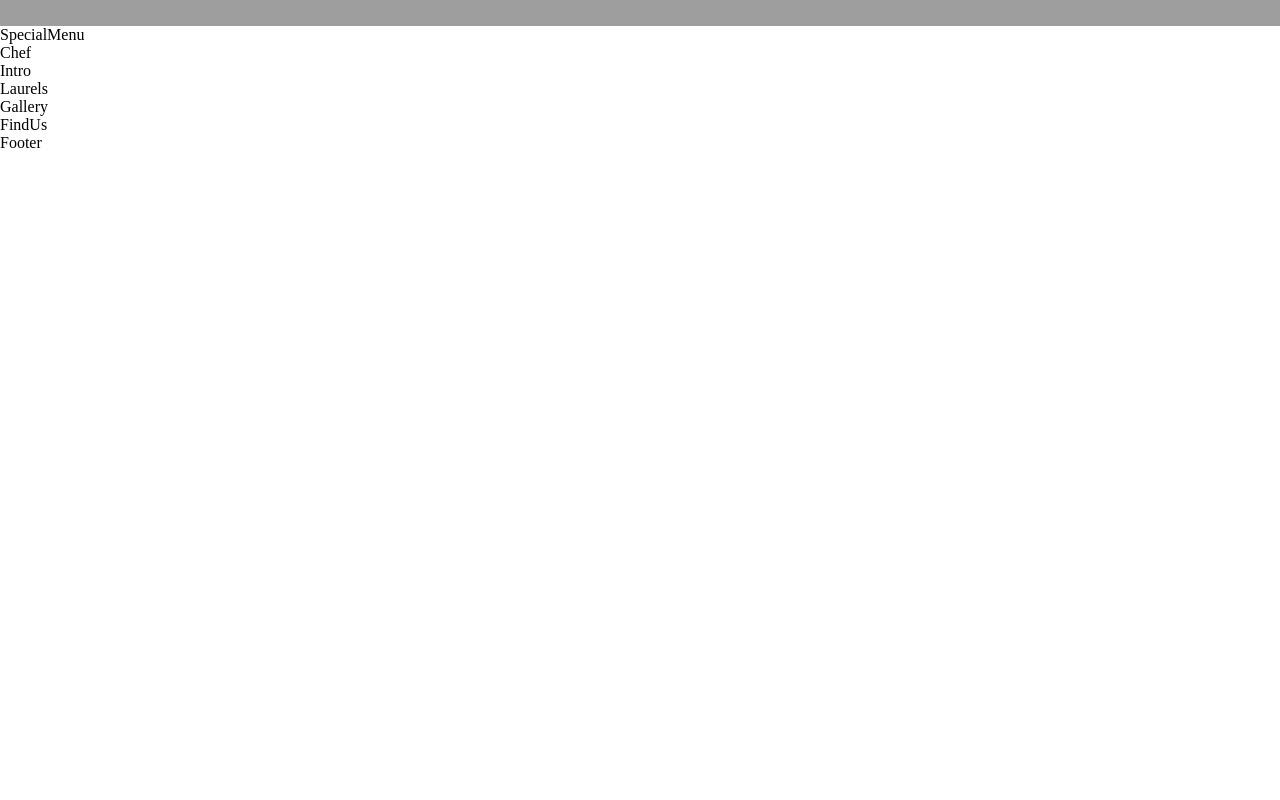
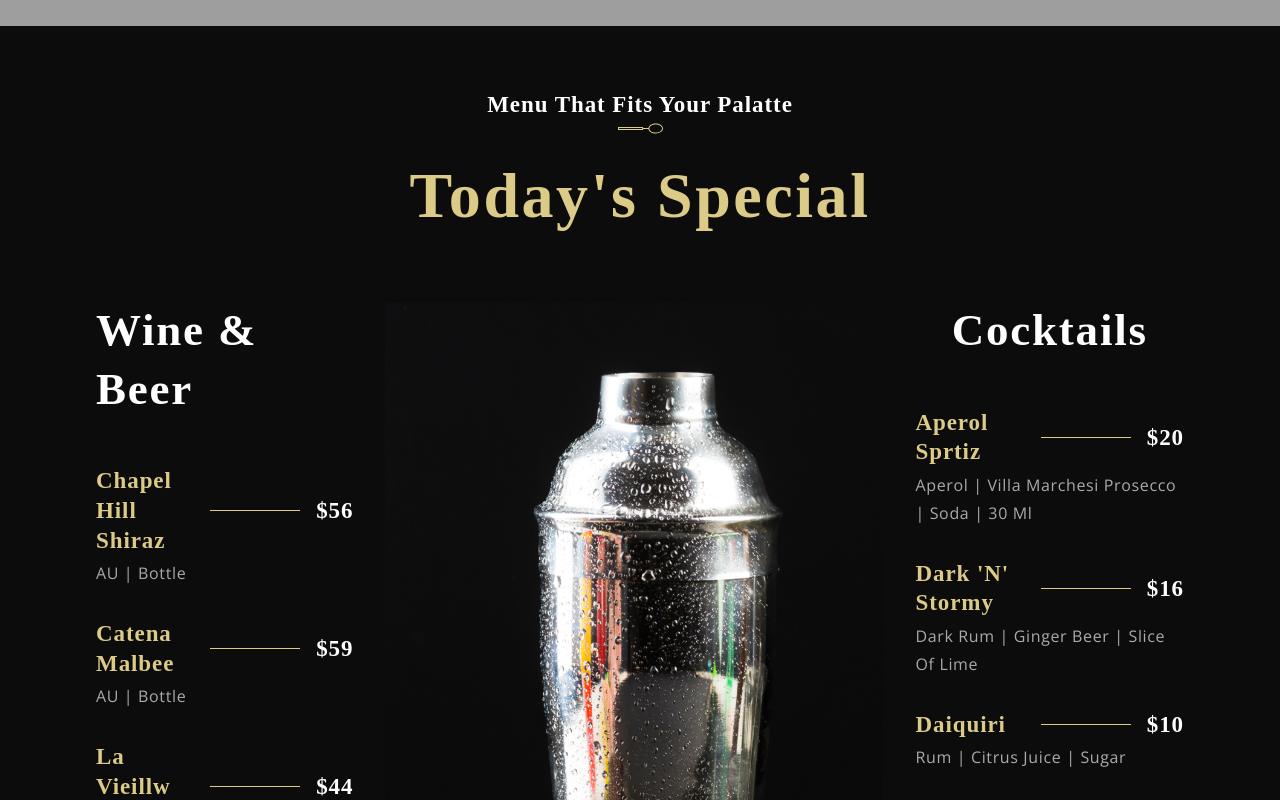
Before and after one commit to siavashsajady/palatable-restaurant-app, a React (Create React App) app: page / in a window 1280 px wide. Shown: the part 2160-2960 px from the top of the page. Before the commit the page ends 2312 px from the top, so only its background shows below. Built offline with nearby package versions, Linux system fonts and the light colour scheme; grey boxes are pictures that could not be loaded; a web font is replaced by a local one.

Commit message:
implement menu section

```diff
--- a/src/components/Menuitem/MenuItem.css
+++ b/src/components/Menuitem/MenuItem.css
@@ -0,0 +1,34 @@
+.app__menuitem {
+  width: 100%;
+  margin: 1rem 0;
+  display: flex;
+  flex-direction: column;
+}
+
+.app__menuitem-head {
+  display: flex;
+  justify-content: space-between;
+  align-items: center;
+}
+
+.app__menuitem-sub {
+  width: 100%;
+  margin-top: 0.2rem;
+}
+
+.app__menuitem-name {
+  flex: 1;
+}
+
+.app__menuitem-dash {
+  width: 90px;
+  height: 1px;
+  background: var(--color-golden);
+  margin: 0 1rem;
+}
+
+.app__menuitem-price {
+  display: flex;
+  justify-content: flex-end;
+  align-items: flex-end;
+}
--- a/src/components/Menuitem/MenuItem.jsx
+++ b/src/components/Menuitem/MenuItem.jsx
@@ -2,9 +2,25 @@ import React from 'react';
 
 import './MenuItem.css';
 
-const MenuItem = () => (
-  <div>
-    MenuItem
+const MenuItem = ({ title, price, tags }) => (
+  <div className='app__menuitem'>
+    <div className='app__menuitem-head'>
+      <div className='app__menuitem-name'>
+        <p className='p__cormorant' style={{ color: '#DCCA87' }}>
+          {title}
+        </p>
+      </div>
+      <div className='app__menuitem-dash' />
+      <div className='app__menuitem-price'>
+        <p className='p__cormorant'>{price}</p>
+      </div>
+    </div>
+
+    <div className='app__menuitem-sub'>
+      <p className='p__opensans' style={{ color: '#AAAAAA' }}>
+        {tags}
+      </p>
+    </div>
   </div>
 );
 
--- a/src/container/Menu/SpecialMenu.css
+++ b/src/container/Menu/SpecialMenu.css
@@ -0,0 +1,81 @@
+.app__specialMenu {
+  flex-direction: column;
+  background: var(--color-black);
+}
+
+.app__specialMenu-title {
+  margin-bottom: 2rem;
+  text-align: center;
+}
+
+.app__specialMenu-menu {
+  width: 100%;
+  margin: 2rem 0;
+  display: flex;
+  justify-content: center;
+  align-items: flex-start;
+  flex-direction: row;
+}
+
+.app__specialMenu-menu_heading {
+  font-family: var(--font-base);
+  font-weight: 600;
+  font-size: 45px;
+  line-height: 58.5px;
+  letter-spacing: 0.04em;
+  color: var(--color-white);
+}
+
+.app__specialMenu-menu_wine,
+.app__specialMenu-menu_cocktails {
+  flex: 1;
+  width: 100%;
+  flex-direction: column;
+}
+
+.app__specialMenu-menu_img {
+  width: 444px;
+  margin: 0 2rem;
+}
+
+.app__specialMenu-menu_img img {
+  width: 100%;
+  height: auto;
+}
+
+.app__specialMenu_menu_items {
+  display: flex;
+  flex-direction: column;
+  margin: 2rem 0;
+  width: 100%;
+}
+
+@media screen and (max-width: 2000px) {
+  .app__specialMenu-menu_img {
+    width: 650px;
+  }
+  .app__specialMenu-menu_img img {
+    height: 920px;
+  }
+}
+
+@media screen and (max-width: 1150px) {
+  .app__specialMenu-menu {
+    flex-direction: column;
+    align-items: center;
+    width: 100%;
+  }
+  .app__specialMenu-menu_img {
+    margin: 3rem 0;
+  }
+}
+
+@media screen and (max-width: 650px) {
+  .app__specialMenu-menu_img {
+    width: 100%;
+  }
+  .app__specialMenu-menu_heading {
+    font-size: 35px;
+    line-height: 48.5px;
+  }
+}
--- a/src/container/Menu/SpecialMenu.jsx
+++ b/src/container/Menu/SpecialMenu.jsx
@@ -1,10 +1,55 @@
 import React from 'react';
 
+import { SubHeading, MenuItem } from '../../components';
+import { data, images } from '../../constants';
 import './SpecialMenu.css';
 
 const SpecialMenu = () => (
-  <div>
-    SpecialMenu
+  <div className='app__specialMenu flex__center section__padding' id='menu'>
+    <div className='app__specialMenu-title'>
+      <SubHeading title='Menu that fits your palatte' />
+      <h1 className='headtext__cormorant'>Today&apos;s Special</h1>
+    </div>
+
+    <div className='app__specialMenu-menu'>
+      <div className='app__specialMenu-menu_wine  flex__center'>
+        <p className='app__specialMenu-menu_heading'>Wine & Beer</p>
+        <div className='app__specialMenu_menu_items'>
+          {data.wines.map((wine, index) => (
+            <MenuItem
+              key={wine.title + index}
+              title={wine.title}
+              price={wine.price}
+              tags={wine.tags}
+            />
+          ))}
+        </div>
+      </div>
+
+      <div className='app__specialMenu-menu_img'>
+        <img src={images.menu} alt='menu__img' />
+      </div>
+
+      <div className='app__specialMenu-menu_cocktails  flex__center'>
+        <p className='app__specialMenu-menu_heading'>Cocktails</p>
+        <div className='app__specialMenu_menu_items'>
+          {data.cocktails.map((cocktail, index) => (
+            <MenuItem
+              key={cocktail.title + index}
+              title={cocktail.title}
+              price={cocktail.price}
+              tags={cocktail.tags}
+            />
+          ))}
+        </div>
+      </div>
+    </div>
+
+    <div style={{ marginTop: 15 }}>
+      <button type='button' className='custom__button'>
+        View More
+      </button>
+    </div>
   </div>
 );
 
```
